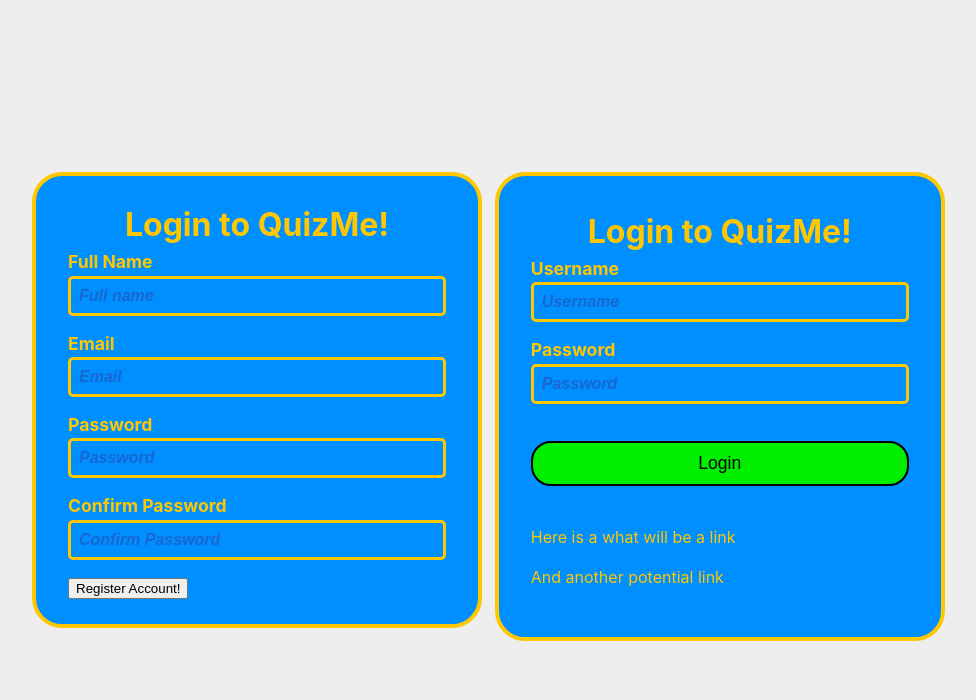
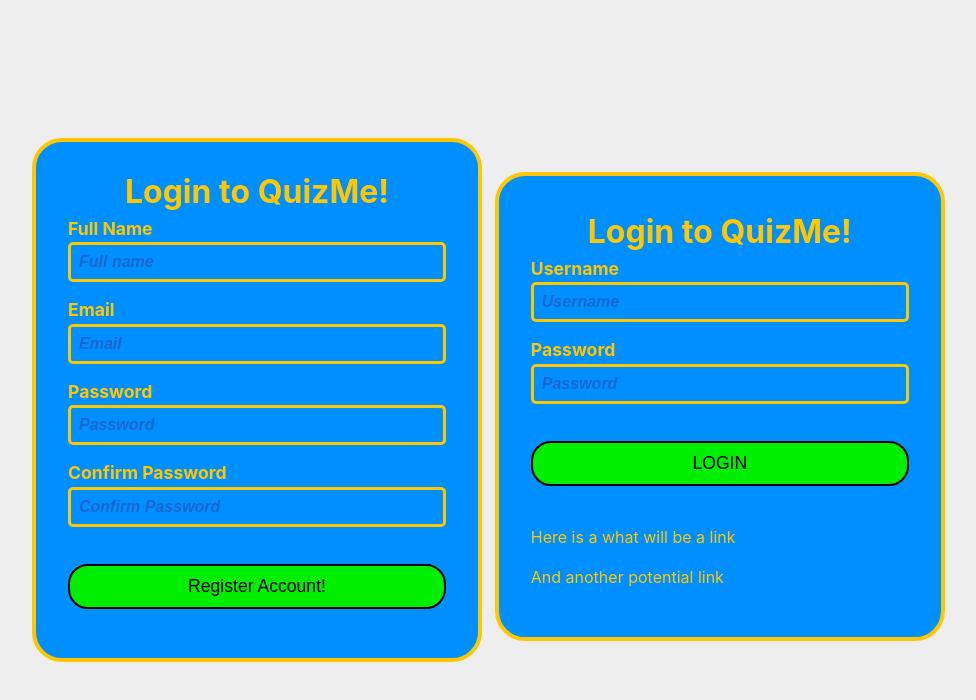
Before and after one commit to s-meenaghan7/react-quizapp-v2, a React (Vite) app: page /login in a window 1280 px wide. Shown: the top 700 px of the page, without its empty margins (158-1134 px from the left). Built offline with nearby package versions, Linux system fonts and the light colour scheme.

Commit message:
Created a SubmitButton reusable custom component to be used in the UserLogin and UserRegister components, implemented uniquely in both.

```diff
--- a/src/user/UserRegister.tsx
+++ b/src/user/UserRegister.tsx
@@ -4,6 +4,7 @@
 import './UserRegister.css';
 
 import { registerNewUser } from '../services/auth.service';
+import SubmitButton from './submitButton/SubmitButton';
 
 type UserRegisterProps = {};
 type FormValues = {
@@ -45,6 +46,7 @@
           error.message ||
           error.toString();
 
+        setLoading(false);
         setRegisterErrorMsg(resMessage);
         setSuccessful(false);
       }
@@ -124,9 +126,12 @@
           <p className='error'>{errors.confirmPassword?.message}</p>
         }
 
-        <button>
-          Register Account!
-        </button>
+        <SubmitButton
+          loading={loading}
+          content='Register Account!'
+          title='Complete all fields to register your QuizMe account!'
+          disabled={false}
+        />
 
         <div></div>
       </form>
--- a/src/user/login/UserLogin.tsx
+++ b/src/user/login/UserLogin.tsx
@@ -4,7 +4,7 @@
 import './UserLogin.css';
 
 import { login } from '../../services/auth.service';
-import { ClipLoader } from 'react-spinners';
+import SubmitButton from '../submitButton/SubmitButton';
 
 type UserLoginProps = {}
 type FormValues = {
@@ -89,25 +89,12 @@
           <p className='error'>{errors.password?.message}</p>
         }
 
-        {
-          loading
-            ?
-            <div id='loader-container'>
-              <ClipLoader
-                color={'#0f0'}
-                loading={loading}
-                cssOverride={{}}
-                size={30}
-              />
-            </div>
-            :
-            <button
-              id='login-btn'
-              title='Enter your username and password to login'
-            >
-              Login
-            </button>
-        }
+        <SubmitButton
+          loading={loading}
+          content='LOGIN'
+          title='Enter your username and password to login to QuizMe'
+          disabled={false}
+        />
 
         <div id='links-container'>
           <p>
--- /dev/null
+++ b/src/user/submitButton/SubmitButton.css
@@ -0,0 +1,30 @@
+.loader-container {
+  display: flex;
+  flex-direction: column;
+  justify-content: center;
+  align-items: center;
+}
+
+.submitBtn {
+  cursor: pointer;
+  padding: 10px 30px 10px 30px;
+  font-size: 1.1em;
+  border: 2px solid #000;
+  border-radius: 20px;
+  color: #000;
+  background-color: #0e0;
+  width: 100%;
+  margin: 6% 0%;
+}
+
+.submitBtn:hover {
+  filter: brightness(110%);
+}
+
+.submitBtn:active {
+  filter: brightness(90%);
+}
+
+.submitBtn:disabled:hover {
+  cursor: not-allowed;
+}
--- /dev/null
+++ b/src/user/submitButton/SubmitButton.tsx
@@ -0,0 +1,40 @@
+import ClipLoader from 'react-spinners/ClipLoader';
+import './SubmitButton.css';
+
+import React from 'react';
+
+type Props = {
+  loading: boolean;
+  content: string;
+  title: string;
+  disabled: boolean;
+}
+
+const SubmitButton: React.FC<Props> = ({ loading, content, title, disabled }) => {
+  return (
+    <>
+      {
+        loading
+          ?
+          <div className='loader-container'>
+            <ClipLoader
+              color={'#0f0'}
+              loading={loading}
+              cssOverride={{}}
+              size={30}
+            />
+          </div>
+          :
+          <button
+            className='submitBtn'
+            title={title}
+            disabled={disabled}
+          >
+            {content}
+          </button>
+      }
+    </>
+  );
+};
+
+export default SubmitButton;
```
